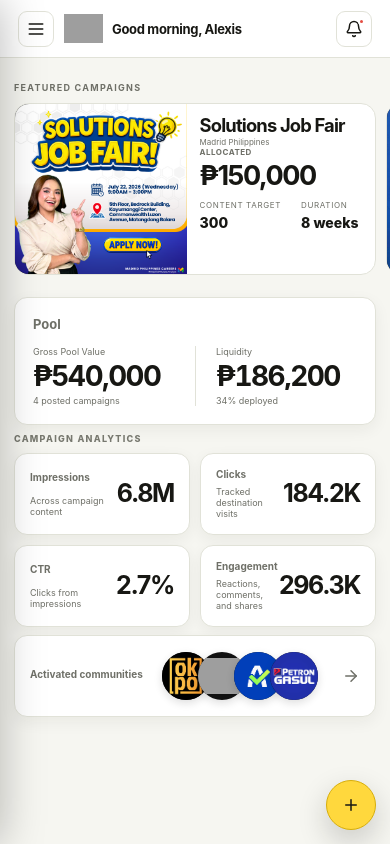
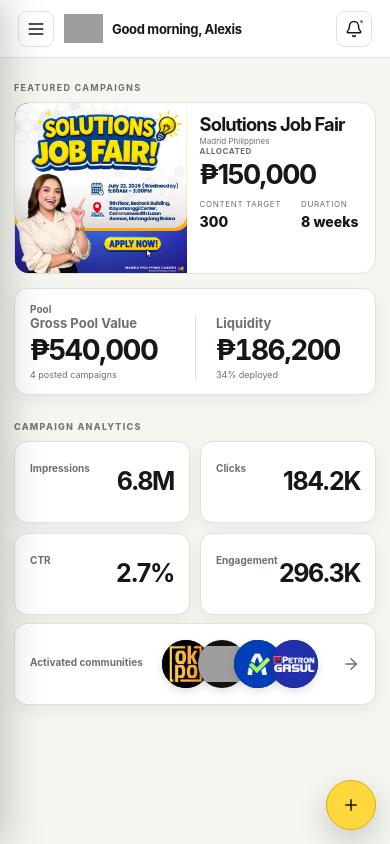
Before and after one commit to devskadi/okpobusiness, a React (Vite) app: page /brand in a window 390 px wide. Built offline with nearby package versions, Linux system fonts and the light colour scheme; grey boxes are pictures that could not be loaded.

Commit message:
Refine dashboard density and mobile campaign details

```diff
--- a/src/pages/BrandPages.tsx
+++ b/src/pages/BrandPages.tsx
@@ -122,7 +122,6 @@
   const [communitiesOpen, setCommunitiesOpen] = useState(false)
   const [selectedCampaign, setSelectedCampaign] = useState<FeaturedCampaign | null>(null)
   const [goalExpanded, setGoalExpanded] = useState(false)
-  const featuredCarouselRef = useRef<HTMLDivElement>(null)
   const postedOpportunities = state.opportunities.filter((item) => item.status !== 'Draft')
   const grossPoolValue = postedOpportunities.reduce((sum, item) => sum + item.totalBudget, 0)
   const liquidity = postedOpportunities.reduce((sum, item) => sum + opportunityBudgetUsed(state, item.id), 0)
@@ -149,28 +148,11 @@
     { name: communityImages[3].name, logo: communityImages[3].src, members: [creatorImages[0], creatorImages[2]] },
   ]
 
-  useEffect(() => {
-    if (typeof window.matchMedia !== 'function') return
-    const mobile = window.matchMedia('(max-width: 700px)')
-    const reducedMotion = window.matchMedia('(prefers-reduced-motion: reduce)')
-    if (!mobile.matches || reducedMotion.matches) return
-    const timer = window.setInterval(() => {
-      const carousel = featuredCarouselRef.current
-      if (!carousel || carousel.children.length < 2) return
-      const cardWidth = carousel.clientWidth
-      if (!cardWidth) return
-      const current = Math.round(carousel.scrollLeft / cardWidth)
-      const next = (current + 1) % carousel.children.length
-      carousel.scrollTo({ left: next * cardWidth, behavior: 'smooth' })
-    }, 3000)
-    return () => window.clearInterval(timer)
-  }, [])
-
   return <div className="page-stack">
     <Link className="button button-primary floating-create-button" to="/brand/opportunities/new"><Plus size={18} /><span>New campaign</span></Link>
     <section className="featured-campaigns">
       <div className="featured-campaigns-heading"><span className="eyebrow">FEATURED CAMPAIGNS</span></div>
-      <div className="featured-campaign-carousel" ref={featuredCarouselRef} data-autoplay="3000">
+      <div className="featured-campaign-carousel">
         {campaignImages.map((campaign) => <button className="featured-campaign-card" key={campaign.name} onClick={() => { setSelectedCampaign(campaign); setGoalExpanded(false) }}>
           <div className="featured-campaign-image"><img src={campaign.src} alt="" /></div>
           <div className="featured-campaign-body">
@@ -193,10 +175,10 @@
       <section className="dashboard-analytics" aria-labelledby="dashboard-analytics-title">
         <div className="dashboard-section-heading"><span className="eyebrow" id="dashboard-analytics-title">CAMPAIGN ANALYTICS</span></div>
         <div className="metrics-grid metrics-grid-four dashboard-analytics-grid">
-          <MetricCard label="Impressions" value="6.8M" detail="Across campaign content" icon={Eye} />
-          <MetricCard label="Clicks" value="184.2K" detail="Tracked destination visits" icon={MousePointerClick} />
-          <MetricCard label="CTR" value="2.7%" detail="Clicks from impressions" icon={Percent} />
-          <MetricCard label="Engagement" value="296.3K" detail="Reactions, comments, and shares" icon={BarChart3} />
+          <MetricCard label="Impressions" value="6.8M" icon={Eye} />
+          <MetricCard label="Clicks" value="184.2K" icon={MousePointerClick} />
+          <MetricCard label="CTR" value="2.7%" icon={Percent} />
+          <MetricCard label="Engagement" value="296.3K" icon={BarChart3} />
         </div>
       </section>
       <button className="metric-card community-directory-card" onClick={() => setCommunitiesOpen(true)}>
@@ -211,7 +193,7 @@
       <div className="modal-card campaign-details-modal">
         <header><div><span className="eyebrow">CAMPAIGN DETAILS</span><h2 id="campaign-details-title">{selectedCampaign.name}</h2></div><button className="icon-button" onClick={() => setSelectedCampaign(null)} aria-label="Close campaign details">×</button></header>
         <div className="campaign-details-hero"><img src={selectedCampaign.src} alt="" /><div><span>Goal</span><p className={goalExpanded ? 'is-expanded' : ''}>{selectedCampaign.goal}</p>{selectedCampaign.goal.length > 140 ? <button className="campaign-goal-toggle" onClick={() => setGoalExpanded((expanded) => !expanded)}>{goalExpanded ? 'See less' : 'See more'}</button> : null}</div></div>
-        <dl className="campaign-details-metrics"><div><dt>Spent / allocated</dt><dd>{formatCurrency(Math.round(selectedCampaign.budget * .62))} <span>/ {formatCurrency(selectedCampaign.budget)}</span></dd></div><div><dt>Published / target</dt><dd>{Math.round(selectedCampaign.target * .62)} <span>/ {selectedCampaign.target}</span></dd></div><div><dt>Remaining / total duration</dt><dd>{Math.max(1, Math.round(selectedCampaign.weeks * .38))} <span>/ {selectedCampaign.weeks} weeks</span></dd></div></dl>
+        <dl className="campaign-details-metrics"><div><dt>Spent</dt><dd>{formatCurrency(Math.round(selectedCampaign.budget * .62))}</dd></div><div><dt>Published</dt><dd>{Math.round(selectedCampaign.target * .62)}</dd></div><div><dt>Duration</dt><dd>{selectedCampaign.weeks} weeks</dd></div></dl>
         <section className="campaign-details-creators"><div><span className="eyebrow">PARTICIPATING CREATORS</span><p>54 creators across 4 activated communities</p></div><div className="campaign-creator-stack">{creatorImages.map((src, index) => <img src={src} alt="" title={['Maya Reyes', 'Jules Aquino', 'Niko Santos', 'Camille Navarro'][index]} key={src} />)}<span>+50</span></div></section>
         <section className="campaign-top-content"><span className="eyebrow">TOP CONTENT</span><div aria-label="Top campaign content">{Array.from({ length: 10 }, (_, index) => { const available = campaignImages.filter((campaign) => campaign.name !== selectedCampaign.name); const campaign = available[index % available.length]; return <article key={`${campaign.name}-${index}`}><img src={campaign.src} alt="" /><span>{[48.2, 36.7, 29.4, 26.8, 24.1, 21.7, 19.9, 18.4, 16.8, 15.3][index]}K views</span></article> })}</div></section>
       </div>
--- a/src/styles.css
+++ b/src/styles.css
@@ -148,16 +148,17 @@
 .brand-kpi-grid { grid-template-columns: repeat(2, minmax(0, 1fr)); gap: 10px; }
 .metric-card { min-height: 135px; padding: 19px; border: 1px solid var(--line); border-radius: 13px; background: var(--paper); box-shadow: var(--shadow-small); display: flex; flex-direction: column; }
 .brand-kpi-grid .finance-primary { grid-column: span 2; }
-.dashboard-analytics { grid-column: 1 / -1; display: grid; gap: 9px; }
+.dashboard-analytics { grid-column: 1 / -1; margin-top: 18px; display: grid; gap: 9px; }
 .dashboard-section-heading { display: flex; align-items: center; justify-content: space-between; }
 .dashboard-analytics-grid { gap: 10px; }
-.dashboard-analytics-grid .metric-card { min-height: 118px; padding: 16px; }
+.dashboard-analytics-grid .metric-card { min-height: 96px; padding: 14px 16px; }
 .dashboard-analytics-grid .metric-card > strong { font-size: clamp(24px, 2.5vw, 34px); }
-.pool-card { min-height: 145px; }
+.pool-card { min-height: 118px; padding: 15px 19px; }
 .pool-card-values { margin-top: auto; display: grid; grid-template-columns: repeat(2, minmax(0, 1fr)); }
 .pool-card-values > div { min-width: 0; display: grid; gap: 5px; }
 .pool-card-values > div + div { padding-left: 20px; border-left: 1px solid var(--line); }
 .pool-card-values span, .pool-card-values small { color: var(--muted); font-size: 9px; }
+.pool-card-values > div > span { font-size: 13px; font-weight: 750; }
 .pool-card-values strong { font-size: clamp(28px, 3.3vw, 47px); line-height: 1; letter-spacing: -.055em; }
 .liquidity-showcase { display: block; overflow: hidden; font-variant-numeric: tabular-nums; }
 .pool-card-values .liquidity-showcase-value {
@@ -181,8 +182,8 @@
 @media (prefers-reduced-motion: reduce) {
   .liquidity-showcase-value { animation: none !important; }
 }
-.gpv-primary { min-height: 145px; }
-.gpv-primary .metric-top { font-size: 13px; }
+.gpv-primary { min-height: 118px; }
+.gpv-primary .metric-top { font-size: 10px; }
 .gpv-primary > strong { font-size: clamp(48px, 5vw, 72px); }
 .gpv-primary .metric-top > i { background: var(--yellow-soft); color: #715a00; }
 .liquidity-primary > strong { font-size: clamp(38px, 4vw, 58px); }
@@ -195,6 +196,7 @@
 .metric-yellow .metric-top > i { background: #f3f3ed; color: var(--ink); }
 .metric-black { background: var(--ink); color: #fff; }
 .brand-kpi-grid .metric-card:not(.gpv-primary) { min-height: 145px; padding: 17px; }
+.brand-kpi-grid .dashboard-analytics-grid .metric-card { min-height: 96px; padding: 14px 16px; }
 .brand-kpi-grid .dashboard-activity-card { display: grid; grid-template-columns: auto minmax(0, 1fr); grid-template-rows: auto 1fr; column-gap: 14px; align-items: end; }
 .brand-kpi-grid .dashboard-activity-card .metric-top { grid-column: 1 / -1; align-self: start; }
 .brand-kpi-grid .dashboard-activity-card > strong { grid-column: 1; grid-row: 2; margin: 0; align-self: center; }
@@ -221,7 +223,7 @@
 .community-directory-list article > div span { color: var(--muted); font-size: 8px; }
 .community-member-preview { padding-left: 9px; display: flex; }
 .community-member-preview img { width: 40px; height: 40px; margin-left: -9px; border-radius: 50%; object-fit: cover; box-shadow: 0 2px 7px rgba(23, 23, 19, .16); }
-.campaign-details-modal { width: min(720px, calc(100vw - 28px)); max-height: min(760px, calc(100vh - 28px)); overflow-y: auto; }
+.modal-card.campaign-details-modal { width: min(720px, calc(100vw - 28px)); max-height: min(760px, calc(100vh - 28px)); overflow: hidden; }
 .campaign-details-hero { padding: 14px; border-radius: 13px; background: #f3f3ed; display: grid; grid-template-columns: 110px minmax(0, 1fr); align-items: start; gap: 18px; }
 .campaign-details-hero img { position: sticky; top: 0; width: 110px; height: 110px; align-self: start; border-radius: 12px; background: #111; object-fit: contain; }
 .campaign-details-hero span { color: var(--muted); font-size: 9px; font-weight: 750; }
@@ -868,7 +870,7 @@
   .page-header p { font-size: 11px; }
   .page-actions .button { width: 100%; }
   .brand-kpi-grid { grid-template-columns: 1fr; gap: 8px; }
-  .brand-kpi-grid .gpv-primary { grid-column: auto; min-height: 128px; padding: 18px; }
+  .brand-kpi-grid .gpv-primary { grid-column: auto; min-height: 105px; padding: 14px 15px; }
   .brand-kpi-grid .gpv-primary > strong { font-size: 36px; }
   .brand-kpi-grid .metric-card:not(.gpv-primary) { min-height: 82px; padding: 13px 15px; display: grid; grid-template-columns: minmax(0, 1fr) auto; grid-template-rows: auto auto; align-items: center; }
   .brand-kpi-grid .metric-card:not(.gpv-primary) .metric-top { grid-column: 1; grid-row: 1; }
@@ -882,15 +884,16 @@
   .brand-kpi-grid .community-directory-card { min-height: 110px; display: flex; flex-direction: column; align-items: stretch; }
   .brand-kpi-grid .community-directory-card .metric-top { width: 100%; }
   .dashboard-analytics-grid { grid-template-columns: repeat(2, minmax(0, 1fr)); }
-  .dashboard-analytics-grid .metric-card { min-height: 104px; }
+  .dashboard-analytics-grid .metric-card { min-height: 82px; padding: 12px 14px; }
   .community-directory-preview > span:last-child { font-size: 0; }
   .community-directory-preview > span:last-child svg { width: 18px; height: 18px; }
   .community-directory-list article { grid-template-columns: auto minmax(0, 1fr); }
   .community-member-preview { grid-column: 2; padding-left: 9px; }
   .metric-product-detail { gap: 5px; }
-  .featured-campaigns { margin-inline: -14px; }
-  .featured-campaigns-heading { padding-inline: 14px; }
-  .featured-campaign-carousel { grid-auto-columns: calc(100vw - 28px); gap: 10px; padding-inline: 14px; scroll-padding-inline: 14px; scroll-snap-type: x mandatory; }
+  .featured-campaigns { margin-inline: 0; }
+  .featured-campaigns-heading { padding-inline: 0; }
+  .featured-campaign-carousel { display: block; padding: 0; overflow: visible; scroll-snap-type: none; }
+  .featured-campaign-card:not(:first-child) { display: none; }
   .featured-campaign-card { --mobile-campaign-size: clamp(140px, 44vw, 180px); width: calc(100vw - 28px); height: var(--mobile-campaign-size); grid-template-columns: var(--mobile-campaign-size) minmax(0, 1fr); grid-template-rows: 1fr; }
   .featured-campaign-image { width: var(--mobile-campaign-size); height: var(--mobile-campaign-size); }
   .featured-campaign-body { padding: 12px 13px; }
@@ -899,15 +902,27 @@
   .featured-campaign-allocation { gap: 6px; }
   .featured-campaign-allocation strong { font-size: 27px; }
   .featured-campaign-body dl { margin-top: 11px; gap: 20px; }
-  .campaign-details-hero { grid-template-columns: 76px minmax(0, 1fr); gap: 12px; }
-  .campaign-details-hero img { width: 76px; height: 76px; }
-  .campaign-details-metrics { grid-template-columns: 1fr; gap: 0; }
-  .campaign-details-metrics > div { padding: 9px 0; border-left: 0; border-top: 1px solid var(--line); }
-  .campaign-details-metrics > div:first-child { border-top: 0; }
-  .campaign-creator-stack img, .campaign-creator-stack > span { width: 44px; height: 44px; }
-  .campaign-details-creators { align-items: center; flex-direction: column; gap: 10px; text-align: center; }
-  .campaign-top-content > div { margin-right: -14px; padding-right: 14px; gap: 8px; }
-  .campaign-top-content article { flex-basis: 112px; }
+  .modal-card.campaign-details-modal { width: min(100%, calc(100vw - 28px)); max-height: calc(100dvh - 16px); padding: 14px; overflow: hidden; }
+  .campaign-details-modal > header { margin-bottom: 9px; }
+  .campaign-details-modal > header h2 { font-size: 17px; }
+  .campaign-details-hero { padding: 9px; grid-template-columns: 64px minmax(0, 1fr); gap: 10px; }
+  .campaign-details-hero img { width: 64px; height: 64px; border-radius: 9px; }
+  .campaign-details-hero p { margin-top: 3px; font-size: 10px; line-height: 1.35; }
+  .campaign-goal-toggle { margin-top: 3px; font-size: 8px; }
+  .campaign-details-metrics { margin: 8px 0; grid-template-columns: repeat(2, minmax(0, 1fr)); gap: 0; }
+  .campaign-details-metrics > div { padding: 7px 10px; border-left: 1px solid var(--line); border-top: 0; }
+  .campaign-details-metrics > div:first-child { grid-column: 1 / -1; padding-inline: 0; border-left: 0; border-bottom: 1px solid var(--line); }
+  .campaign-details-metrics > div:nth-child(2) { padding-left: 0; border-left: 0; }
+  .campaign-details-metrics dt { font-size: 7px; }
+  .campaign-details-metrics dd { font-size: 15px; }
+  .campaign-creator-stack img, .campaign-creator-stack > span { width: 34px; height: 34px; margin-left: -9px; border-width: 2px; }
+  .campaign-details-creators { padding-top: 8px; align-items: center; flex-direction: row; gap: 8px; text-align: left; }
+  .campaign-details-creators > div:first-child { gap: 2px; }
+  .campaign-details-creators > div:first-child p { font-size: 7px; }
+  .campaign-top-content { margin-top: 8px; padding-top: 8px; }
+  .campaign-top-content > div { margin: 6px -14px 0 0; padding-right: 14px; gap: 7px; }
+  .campaign-top-content article { flex-basis: 78px; }
+  .campaign-top-content article span { left: 4px; bottom: 4px; padding: 3px 5px; font-size: 6px; }
   .floating-create-button { right: 14px; bottom: max(14px, env(safe-area-inset-bottom)); width: 50px; height: 50px; min-height: 50px; padding: 0; display: grid; place-items: center; }
   .floating-create-button > span { display: none; }
   .metrics-grid-four, .metrics-grid-five, .metrics-grid-six, .metrics-grid-three { grid-template-columns: repeat(2, minmax(0, 1fr)); }
```
Also changed, not shown: 1 other file (tests, documents, lock files or other folders).
